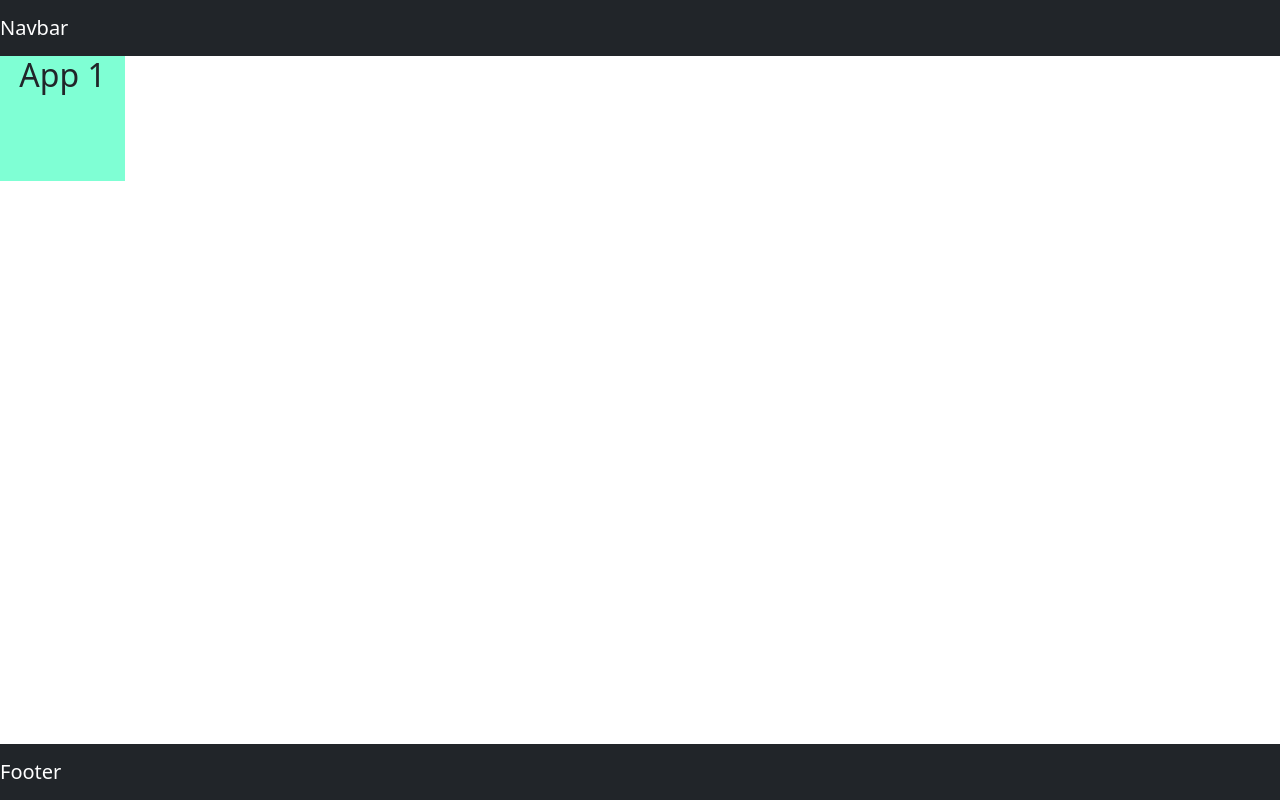
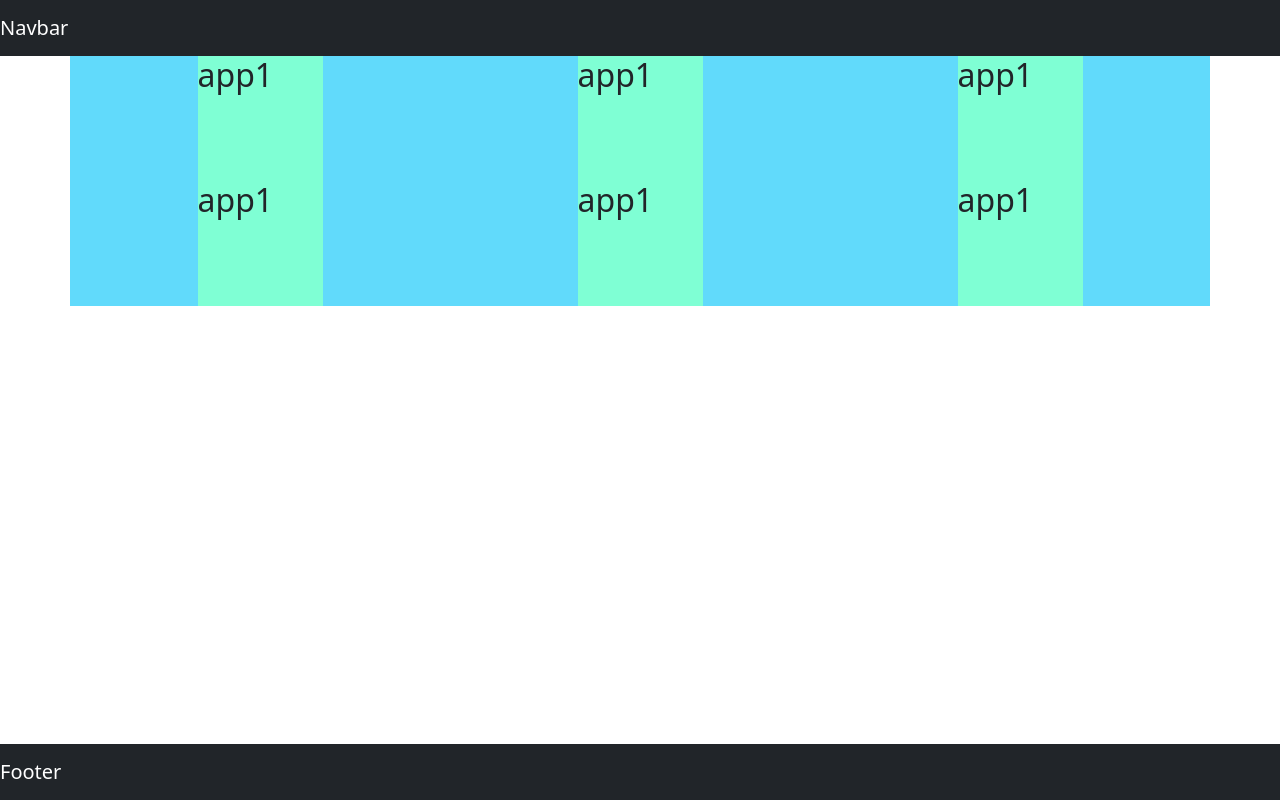
Before and after one commit to jebuth/2021-site, a React (Create React App) app: page / in a window 1280 px wide. Built offline with nearby package versions, Linux system fonts and the light colour scheme.

Commit message:
css is garbage

```diff
--- a/src/App.css
+++ b/src/App.css
@@ -1,5 +1,10 @@
 .App {
   text-align: center;
+}
+
+.bordered{
+  border: 1 px solid black;
+  background-color: #61dafb;
 }
 
 .tile{
--- a/src/App.js
+++ b/src/App.js
@@ -1,26 +1,36 @@
 import './App.css';
-// import NavBar from './Navbar';
+import NavBar from './Navbar';
 
 import Tile from './Tile';
 import Footer from './Footer';
-import {Navbar} from 'react-bootstrap';
+import {Container,Col, Row} from 'react-bootstrap';
 import 'bootstrap/dist/css/bootstrap.css';
 
 function App() {
   return (
-    <div className="App">
-
-      <Navbar expand="lg" variant="dark" bg="dark">
-          <Navbar.Brand>Navbar</Navbar.Brand>
-      </Navbar>
 
       <div>
-        <Tile title="App 1"/>
+        <NavBar/>
+        <Container>
+
+          <Row className="d-flex justify-content-center">
+            <Col className="d-flex justify-content-center bordered"><Tile title='app1' /></Col>
+            <Col className="d-flex justify-content-center bordered"><Tile title='app1' /></Col>
+            <Col className="d-flex justify-content-center bordered"><Tile title='app1' /></Col>
+          </Row>
+
+          <Row className="d-flex justify-content-center">
+            <Col className="d-flex justify-content-center bordered"><Tile title='app1' /></Col>
+            <Col className="d-flex justify-content-center bordered"><Tile title='app1' /></Col>
+            <Col className="d-flex justify-content-center bordered"><Tile title='app1' /></Col>
+          </Row>
+
+        </Container>
+        <Footer/>
       </div>
 
-      <Footer/>
 
-    </div>
+
   );
 }
 
--- a/src/Navbar.js
+++ b/src/Navbar.js
@@ -1,11 +1,13 @@
 import react from "react";
+import {Navbar} from 'react-bootstrap';
+import 'bootstrap/dist/css/bootstrap.css';
 
 const NavBar = () => {
 
     return (
-        <div>
-            <h2>Navbar.js</h2>
-        </div>
+        <Navbar expand="lg" variant="dark" bg="dark">
+            <Navbar.Brand>Navbar</Navbar.Brand>
+        </Navbar>
     );
 
 }
```
